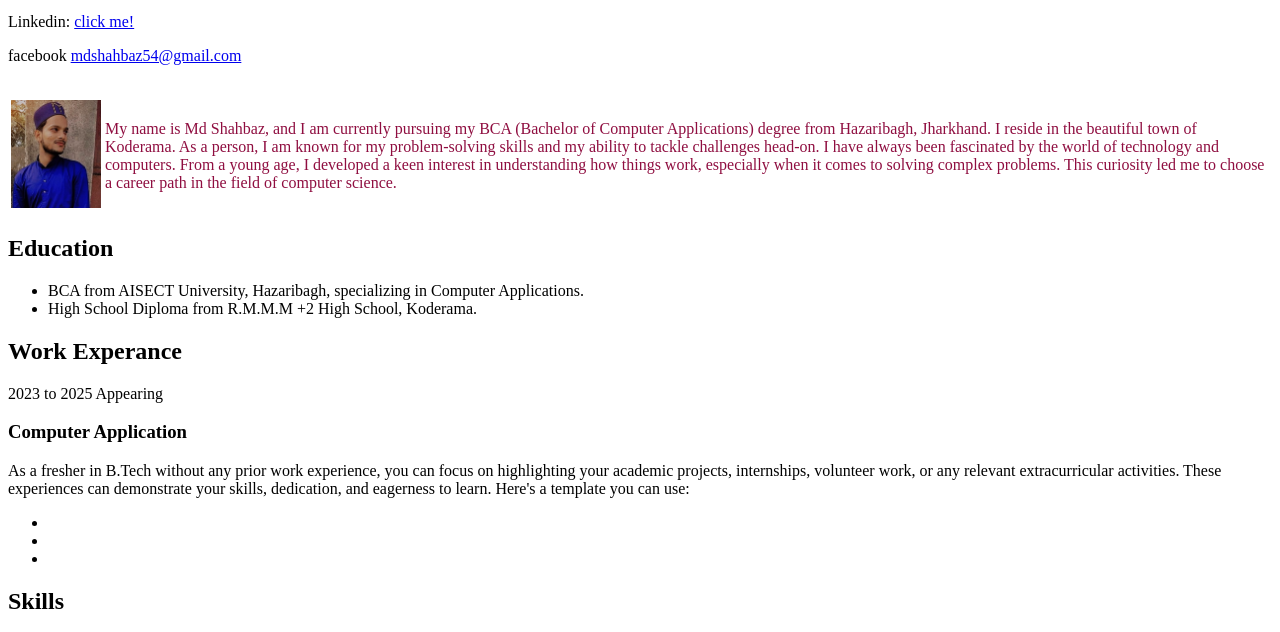
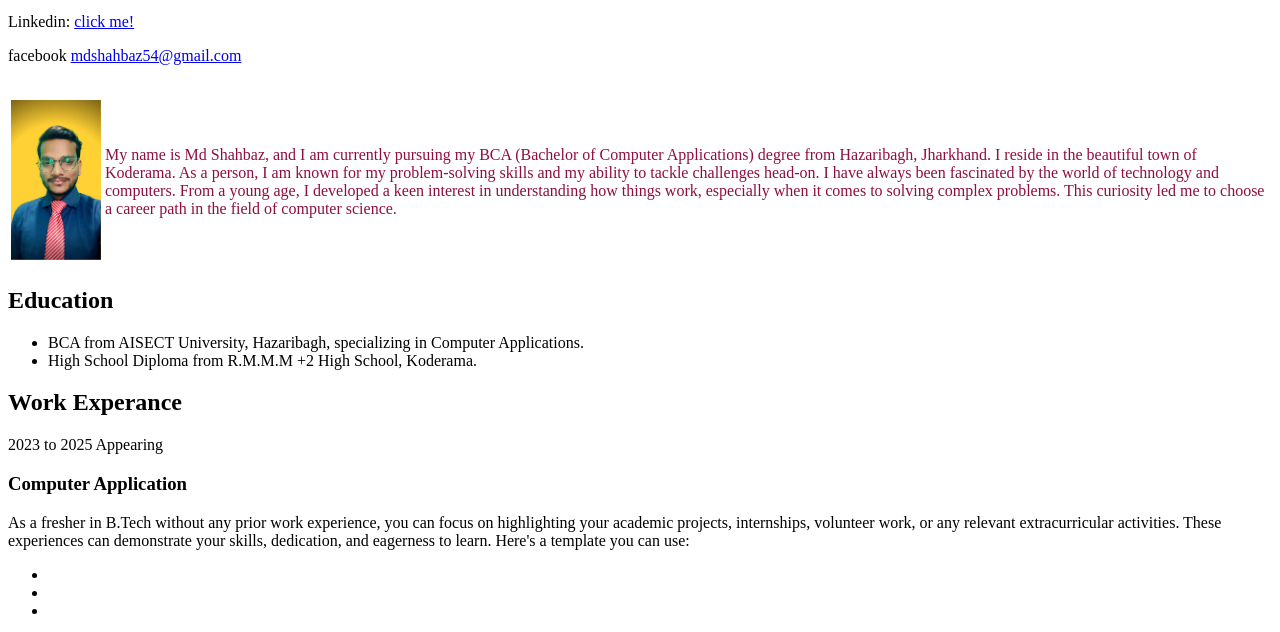
Before and after one commit to mdshahbaz-9/Resume, a plain HTML site: page index.html in a window 1280 px wide. Shown: the part 101-733 px from the top of the page. Drawn offline with Linux system fonts and the light colour scheme.

Commit message:
image change

```diff
--- a/index.html
+++ b/index.html
@@ -19,7 +19,7 @@
         <table>
             <tr>
                 <td>
-                    <img id="image" src="Screenshot 2023-06-09 223705.png" alt="Profile image" width="90"></td>
+                    <img id="image" src="image.webp" alt="Profile image" width="90"></td>
                 <td style="color:rgb(143, 14, 64);" >
                     <p>My name is Md Shahbaz, and I am currently pursuing my BCA (Bachelor of Computer Applications)
                     degree from Hazaribagh, Jharkhand. I reside in the beautiful town of Koderama. As a person,
```
Also changed, not shown: image.webp (added).
